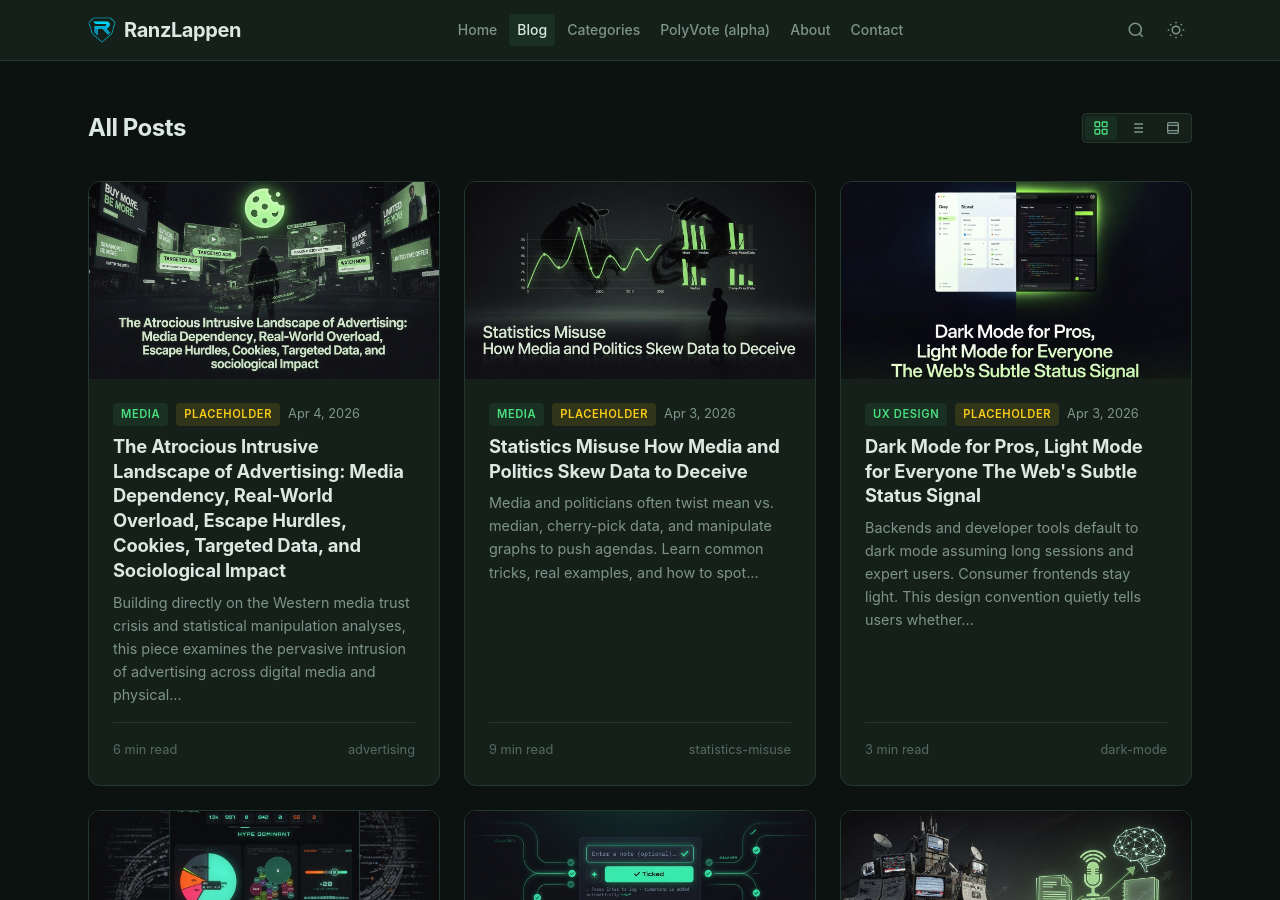
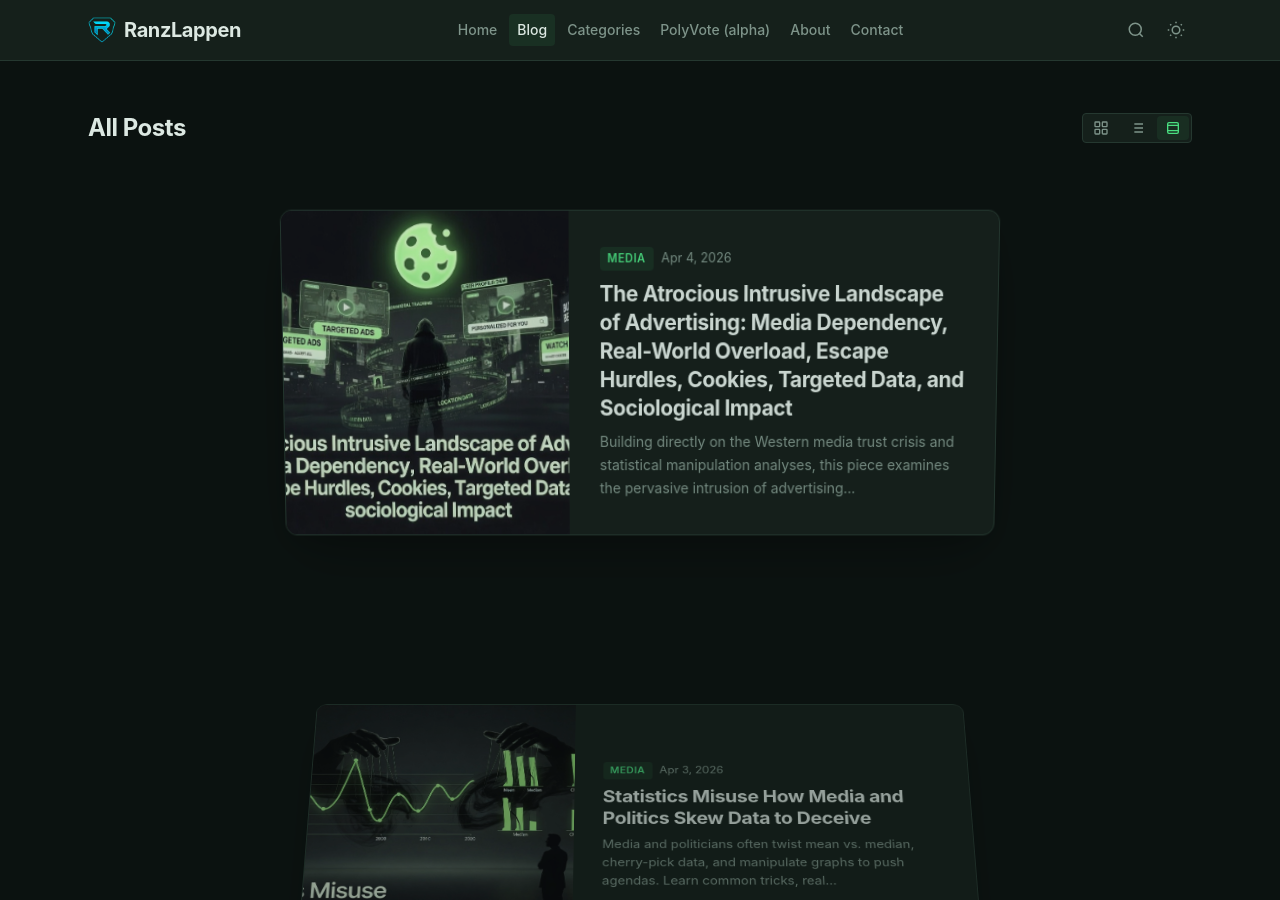
Before and after one commit to Ranzlappen/website, a Jekyll site: the page built from pages/blog.html, in a window 1280 px wide and 900 px high. Built offline with Jekyll 4.4.1, drawn with Linux system fonts in a browser that asks for light colours; some of the changed text lies outside the part shown.

Commit message:
Enhance Rolodex to immersive sticky card stack, make it default view
- Default view is now Rolodex (localStorage falls back to 'rolodex')
- Cards use position:sticky to physically stack and overlap on scroll
- Scroll-driven rAF engine applies continuous 3D rotateX, translateZ,
  and scale based on each card's distance from viewport center
- Cards approaching from below sweep in with depth; cards scrolled past
  flip up and shrink behind the stack
- Scrollbar hidden when Rolodex is active via .rolodex-active on <html>
- Grid and List views fully preserved and accessible

https://claude.ai/code/session_0195YFFpCT7qyadonxXL4hhh

```diff
--- a/assets/css/style.css
+++ b/assets/css/style.css
@@ -640,14 +640,21 @@ img {
 }
 
 /* ============================================================
-   Rolodex 3D Parallax View
-   CHANGE: Added 3D rolodex card-stack scroll effect for blog listing
-   REASON: Implement visually impressive parallax rolodex on /blog/
+   Rolodex 3D Parallax View — Immersive Sticky Card Stack
+   CHANGE: Enhanced to true sticky flashcard-style parallax with depth
+   REASON: Dramatic scroll-driven 3D card stacking with overlap
    DATE: 2026-04-04
    ============================================================ */
+
+/* Hide scrollbar when rolodex is active */
+.rolodex-active { scrollbar-width: none; }
+.rolodex-active::-webkit-scrollbar { display: none; }
+
 .posts-rolodex {
-  perspective: 1200px;
-  padding: var(--space-xl) 0;
+  perspective: 1400px;
+  perspective-origin: 50% 40%;
+  padding: var(--space-lg) 0 40vh;
+  transform-style: preserve-3d;
 }
 .posts-rolodex[hidden] { display: none; }
 
@@ -655,28 +662,22 @@ img {
   display: flex;
   flex-direction: column;
   align-items: center;
-  gap: var(--space-2xl);
-  max-width: 44rem;
+  gap: 6rem;
+  max-width: 46rem;
   margin: 0 auto;
+  transform-style: preserve-3d;
 }
 
 .rolodex-card {
+  position: sticky;
+  top: calc(var(--header-height, 3.5rem) + 2rem + var(--card-index, 0) * 4px);
   width: 100%;
   min-height: 20rem;
-  perspective: 1200px;
   opacity: 0;
-  transform: translateY(80px) rotateX(45deg) scale(0.85);
-  transition: opacity 0.7s cubic-bezier(0.16, 1, 0.3, 1),
-              transform 0.7s cubic-bezier(0.16, 1, 0.3, 1);
+  transform: translateZ(-200px) rotateX(60deg) scale(0.7);
+  transition: box-shadow 0.3s ease;
   will-change: transform, opacity;
-}
-.rolodex-card.rolodex-visible {
-  opacity: 1;
-  transform: translateY(0) rotateX(0deg) scale(1);
-}
-.rolodex-card.rolodex-above {
-  opacity: 0.6;
-  transform: translateY(-40px) rotateX(-15deg) scale(0.92);
+  z-index: calc(100 - var(--card-index, 0));
 }
 
 .rolodex-card__link {
@@ -706,8 +707,9 @@ img {
   overflow: hidden;
   background: var(--c-surface);
   border: 1px solid var(--c-border);
-  box-shadow: 0 12px 40px -8px var(--c-card-shadow),
-              0 4px 12px -4px rgba(0,0,0,0.08);
+  box-shadow: 0 25px 60px -12px var(--c-card-shadow),
+              0 8px 24px -4px rgba(0,0,0,0.12),
+              0 0 0 1px rgba(0,0,0,0.03);
 }
 
 .rolodex-card__front {
@@ -801,22 +803,8 @@ img {
   font-size: 0.95rem;
 }
 
-/* Staggered entrance delay per card */
-.rolodex-card:nth-child(1) { transition-delay: 0s; }
-.rolodex-card:nth-child(2) { transition-delay: 0.05s; }
-.rolodex-card:nth-child(3) { transition-delay: 0.1s; }
-.rolodex-card:nth-child(4) { transition-delay: 0.15s; }
-
-/* Shadow intensifies as cards stack */
-.rolodex-card.rolodex-visible {
-  box-shadow: none;
-}
-.rolodex-card.rolodex-visible .rolodex-card__face {
-  box-shadow: 0 20px 60px -12px var(--c-card-shadow),
-              0 8px 20px -8px rgba(0,0,0,0.1);
-}
-
 @media (max-width: 640px) {
+  .rolodex-scene { gap: 4rem; }
   .rolodex-card__front {
     flex-direction: column;
   }
@@ -831,7 +819,6 @@ img {
   .rolodex-card__inner {
     min-height: auto;
   }
-  /* Disable flip on touch devices for usability */
   .rolodex-card:hover .rolodex-card__inner {
     transform: none;
   }
@@ -849,9 +836,9 @@ img {
 /* Reduced motion: disable all parallax transforms */
 @media (prefers-reduced-motion: reduce) {
   .rolodex-card {
-    opacity: 1;
-    transform: none;
-    transition: none;
+    opacity: 1 !important;
+    transform: none !important;
+    position: relative;
   }
   .rolodex-card__inner {
     transition: none;
--- a/assets/js/main.js
+++ b/assets/js/main.js
@@ -109,7 +109,7 @@ DATE: 2026-04-02
   var postsRolodex = document.getElementById('posts-rolodex');
 
   if (viewGrid && viewList) {
-    var saved = localStorage.getItem('viewMode') || 'grid';
+    var saved = localStorage.getItem('viewMode') || 'rolodex';
     applyView(saved);
 
     viewGrid.addEventListener('click', function () { applyView('grid'); });
@@ -129,12 +129,15 @@ DATE: 2026-04-02
     containers.forEach(function (c) { c.hidden = true; });
     buttons.forEach(function (b) { b.classList.remove('active'); });
 
+    document.documentElement.classList.remove('rolodex-active');
+
     if (mode === 'list') {
       postsList.hidden = false;
       viewList.classList.add('active');
     } else if (mode === 'rolodex' && postsRolodex) {
       postsRolodex.hidden = false;
       if (viewRolodex) viewRolodex.classList.add('active');
+      document.documentElement.classList.add('rolodex-active');
       initRolodexObserver();
     } else {
       mode = 'grid';
@@ -145,36 +148,86 @@ DATE: 2026-04-02
   }
 
   // -------------------------------------------------------
-  // Rolodex Intersection Observer (3D scroll parallax)
+  // Rolodex scroll-driven sticky card stack engine
   // -------------------------------------------------------
-  var rolodexObserver = null;
+  var rolodexInited = false;
+  var rolodexRAF = null;
+
   function initRolodexObserver() {
-    if (rolodexObserver || !postsRolodex) return;
+    if (rolodexInited || !postsRolodex) return;
+    rolodexInited = true;
     var cards = postsRolodex.querySelectorAll('.rolodex-card');
     if (!cards.length) return;
 
-    rolodexObserver = new IntersectionObserver(function (entries) {
-      entries.forEach(function (entry) {
-        var card = entry.target;
-        if (entry.isIntersecting) {
-          card.classList.add('rolodex-visible');
-          card.classList.remove('rolodex-above');
-        } else if (entry.boundingClientRect.top < 0) {
-          card.classList.remove('rolodex-visible');
-          card.classList.add('rolodex-above');
-        } else {
-          card.classList.remove('rolodex-visible');
-          card.classList.remove('rolodex-above');
+    function onScroll() {
+      if (rolodexRAF) return;
+      rolodexRAF = requestAnimationFrame(function () {
+        rolodexRAF = null;
+        var vh = window.innerHeight;
+        var centerY = vh * 0.45;
+
+        for (var i = 0; i < cards.length; i++) {
+          var card = cards[i];
+          var rect = card.getBoundingClientRect();
+          var cardCenter = rect.top + rect.height / 2;
+          // progress: 0 = at center, negative = above, positive = below
+          var dist = (cardCenter - centerY) / vh;
+
+          if (rect.bottom < -100 || rect.top > vh + 100) {
+            card.style.opacity = '0';
+            card.style.transform = 'translateZ(-200px) rotateX(60deg) scale(0.7)';
+            continue;
+          }
+
+          var opacity, tx, tz, rx, sc;
+
+          if (dist < -0.4) {
+            // well above viewport center — flipped away
+            opacity = 0;
+            tz = -180;
+            rx = -45;
+            sc = 0.8;
+            tx = -30;
+          } else if (dist < 0) {
+            // scrolling up past center — card flips up and stacks behind
+            var t = Math.abs(dist) / 0.4; // 0..1
+            opacity = 1 - t * 0.8;
+            tz = -160 * t;
+            rx = -40 * t;
+            sc = 1 - 0.15 * t;
+            tx = -25 * t;
+          } else if (dist < 0.15) {
+            // in the sweet spot — fully visible, centered
+            opacity = 1;
+            tz = 0;
+            rx = 0;
+            sc = 1;
+            tx = 0;
+          } else if (dist < 0.8) {
+            // approaching from below — dramatic entrance
+            var t = (dist - 0.15) / 0.65; // 0..1
+            opacity = 1 - t * 0.7;
+            tz = -120 * t;
+            rx = 35 * t;
+            sc = 1 - 0.12 * t;
+            tx = 50 * t;
+          } else {
+            opacity = 0.1;
+            tz = -200;
+            rx = 50;
+            sc = 0.75;
+            tx = 60;
+          }
+
+          card.style.opacity = opacity;
+          card.style.transform =
+            'translateY(' + tx + 'px) translateZ(' + tz + 'px) rotateX(' + rx + 'deg) scale(' + sc + ')';
         }
       });
-    }, {
-      rootMargin: '-5% 0px -10% 0px',
-      threshold: [0.1, 0.5]
-    });
+    }
 
-    cards.forEach(function (card) {
-      rolodexObserver.observe(card);
-    });
+    window.addEventListener('scroll', onScroll, { passive: true });
+    onScroll();
   }
 
   // -------------------------------------------------------
--- a/pages/blog.html
+++ b/pages/blog.html
@@ -11,7 +11,7 @@ permalink: /blog/
       <h1 class="section-title">All Posts</h1>
 
       <div class="view-toggle" role="group" aria-label="View mode">
-        <button id="view-grid" class="active" aria-label="Grid view" type="button">
+        <button id="view-grid" aria-label="Grid view" type="button">
           <svg xmlns="http://www.w3.org/2000/svg" fill="none" viewBox="0 0 24 24" stroke="currentColor" stroke-width="2">
             <rect x="3" y="3" width="7" height="7" rx="1"/><rect x="14" y="3" width="7" height="7" rx="1"/>
             <rect x="3" y="14" width="7" height="7" rx="1"/><rect x="14" y="14" width="7" height="7" rx="1"/>
@@ -22,7 +22,7 @@ permalink: /blog/
             <path d="M8 6h13M8 12h13M8 18h13M3 6h.01M3 12h.01M3 18h.01"/>
           </svg>
         </button>
-        <button id="view-rolodex" aria-label="Rolodex view" type="button">
+        <button id="view-rolodex" class="active" aria-label="Rolodex view" type="button">
           <svg xmlns="http://www.w3.org/2000/svg" fill="none" viewBox="0 0 24 24" stroke="currentColor" stroke-width="2">
             <rect x="4" y="4" width="16" height="16" rx="2"/>
             <path d="M4 8h16M4 16h16"/>
@@ -31,7 +31,7 @@ permalink: /blog/
       </div>
     </div>
 
-    <div class="posts-grid" id="posts-grid">
+    <div class="posts-grid" id="posts-grid" hidden>
       {% for post in site.posts %}
         {% if post.status == "published" or post.status == "placeholder" %}
           {% include post-card.html post=post %}
@@ -47,7 +47,7 @@ permalink: /blog/
       {% endfor %}
     </div>
 
-    <div class="posts-rolodex" id="posts-rolodex" hidden>
+    <div class="posts-rolodex" id="posts-rolodex">
       <div class="rolodex-scene">
         {% assign index = 0 %}
         {% for post in site.posts %}
```
